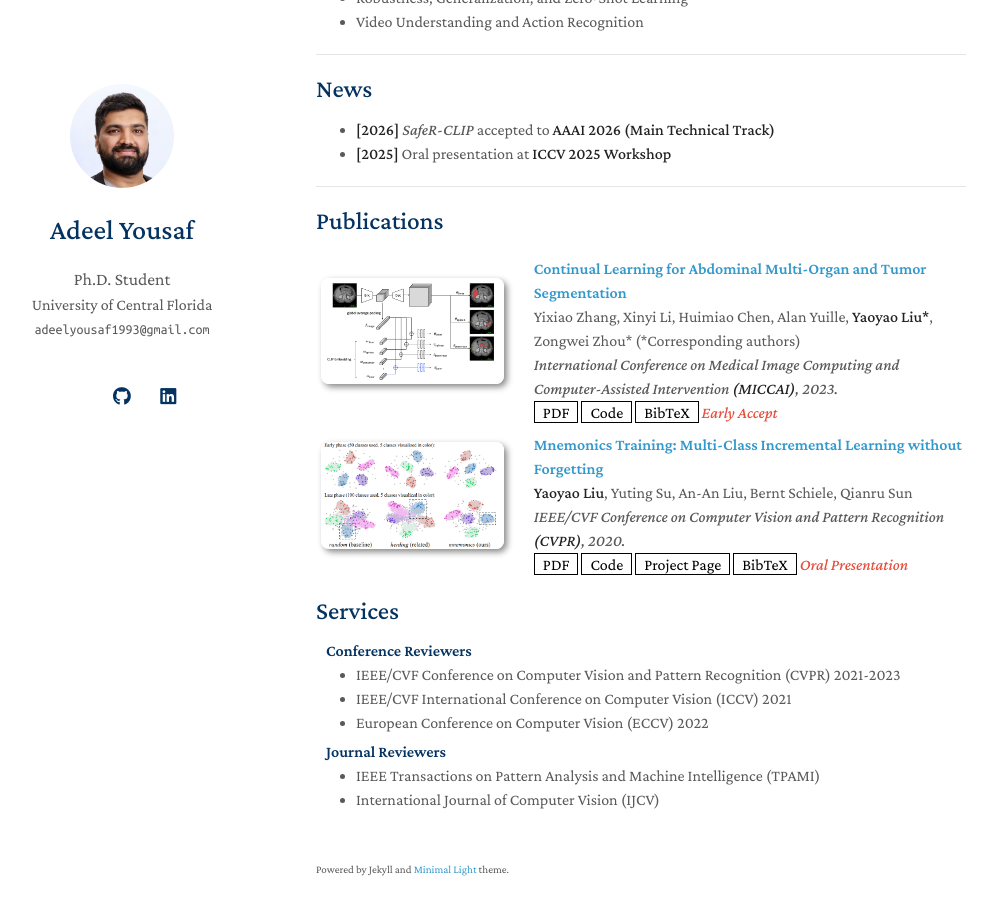
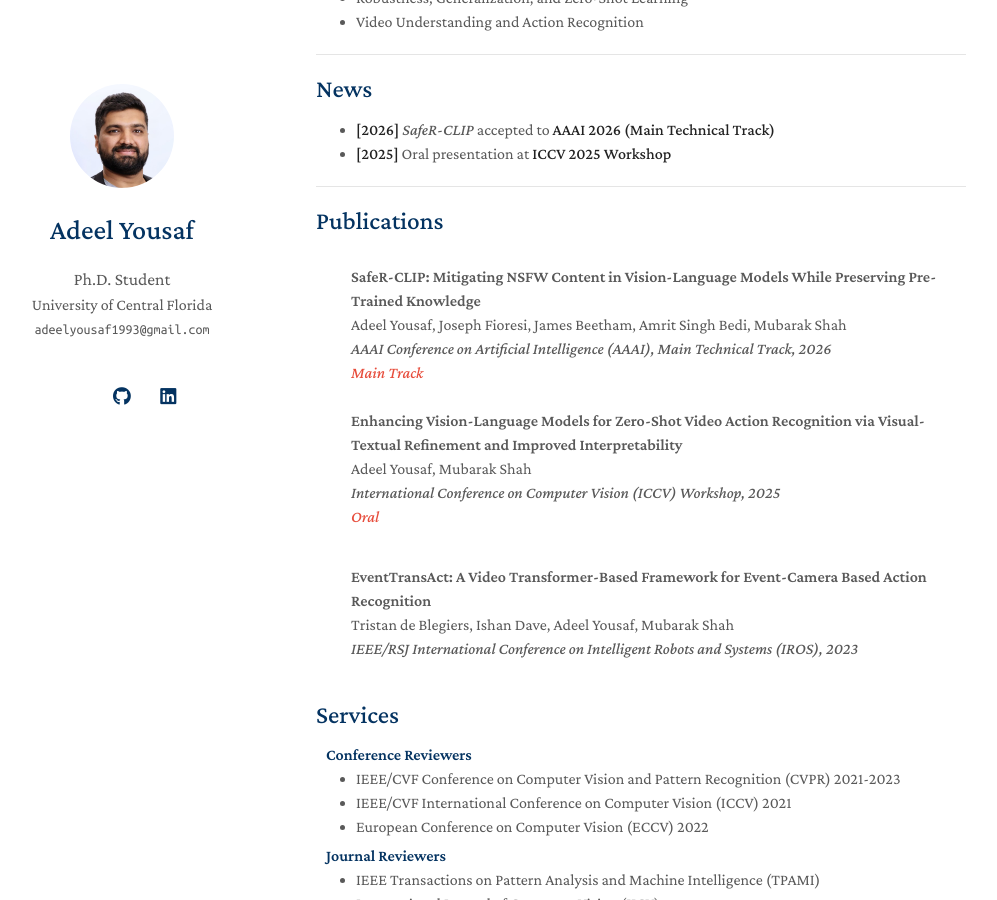
Before and after one commit to Adeelyousaf/Adeelyousaf.github.io, a Jekyll site: the page built from index.md, in a window 1280 px wide and 900 px high, scrolled down 418 px. Shown: the whole window, without its empty margins (154-1151 px from the left). Built offline with Jekyll 4.4.1, drawn with Linux system fonts in a browser that asks for light colours; a style sheet for code colours, icons or effects is not loaded; our own code applies the rules of GitHub Pages for plain Markdown files.

Commit message:
Update publications with new entries and remove old ones
Added new publications and removed outdated entries.

```diff
--- a/_data/publications.yml
+++ b/_data/publications.yml
@@ -1,22 +1,18 @@
 main:
 
-  - title: Continual Learning for Abdominal Multi-Organ and Tumor Segmentation
-    authors: Yixiao Zhang, Xinyi Li, Huimiao Chen, Alan Yuille, <strong>Yaoyao Liu*</strong>, Zongwei Zhou* (*Corresponding authors)
-    conference_short: MICCAI
-    conference: International Conference on Medical Image Computing and Computer-Assisted Intervention <strong>(MICCAI)</strong>, 2023.
-    pdf: https://arxiv.org/pdf/2306.00988.pdf
-    code: https://github.com/MrGiovanni/ContinualLearning
-    bibtex: https://bib.yliu.me/MICCAI23.txt
-    image: ./assets/img/teaser_example_2.png
-    notes: Early Accept
+  - title: "SafeR-CLIP: Mitigating NSFW Content in Vision-Language Models While Preserving Pre-Trained Knowledge"
+    authors: "Adeel Yousaf, Joseph Fioresi, James Beetham, Amrit Singh Bedi, Mubarak Shah"
+    conference: "AAAI Conference on Artificial Intelligence (AAAI), Main Technical Track, 2026"
+    conference_short: "AAAI"
+    notes: "Main Track"
 
-  - title: "Mnemonics Training: Multi-Class Incremental Learning without Forgetting"
-    authors: <strong>Yaoyao Liu</strong>, Yuting Su, An-An Liu, Bernt Schiele, Qianru Sun
-    conference_short: CVPR
-    conference: IEEE/CVF Conference on Computer Vision and Pattern Recognition <strong>(CVPR)</strong>, 2020.
-    pdf: https://arxiv.org/pdf/2002.10211.pdf
-    code: https://github.com/yaoyao-liu/class-incremental-learning/tree/main/mnemonics-training
-    page: https://class-il.mpi-inf.mpg.de/mnemonics/
-    bibtex: https://class-il.mpi-inf.mpg.de/mnemonics/
-    notes: Oral Presentation
-    image: ./assets/img/teaser_example.png
+  - title: "Enhancing Vision-Language Models for Zero-Shot Video Action Recognition via Visual-Textual Refinement and Improved Interpretability"
+    authors: "Adeel Yousaf, Mubarak Shah"
+    conference: "International Conference on Computer Vision (ICCV) Workshop, 2025"
+    conference_short: "ICCV"
+    notes: "Oral"
+
+  - title: "EventTransAct: A Video Transformer-Based Framework for Event-Camera Based Action Recognition"
+    authors: "Tristan de Blegiers, Ishan Dave, Adeel Yousaf, Mubarak Shah"
+    conference: "IEEE/RSJ International Conference on Intelligent Robots and Systems (IROS), 2023"
+    conference_short: "IROS"
```
